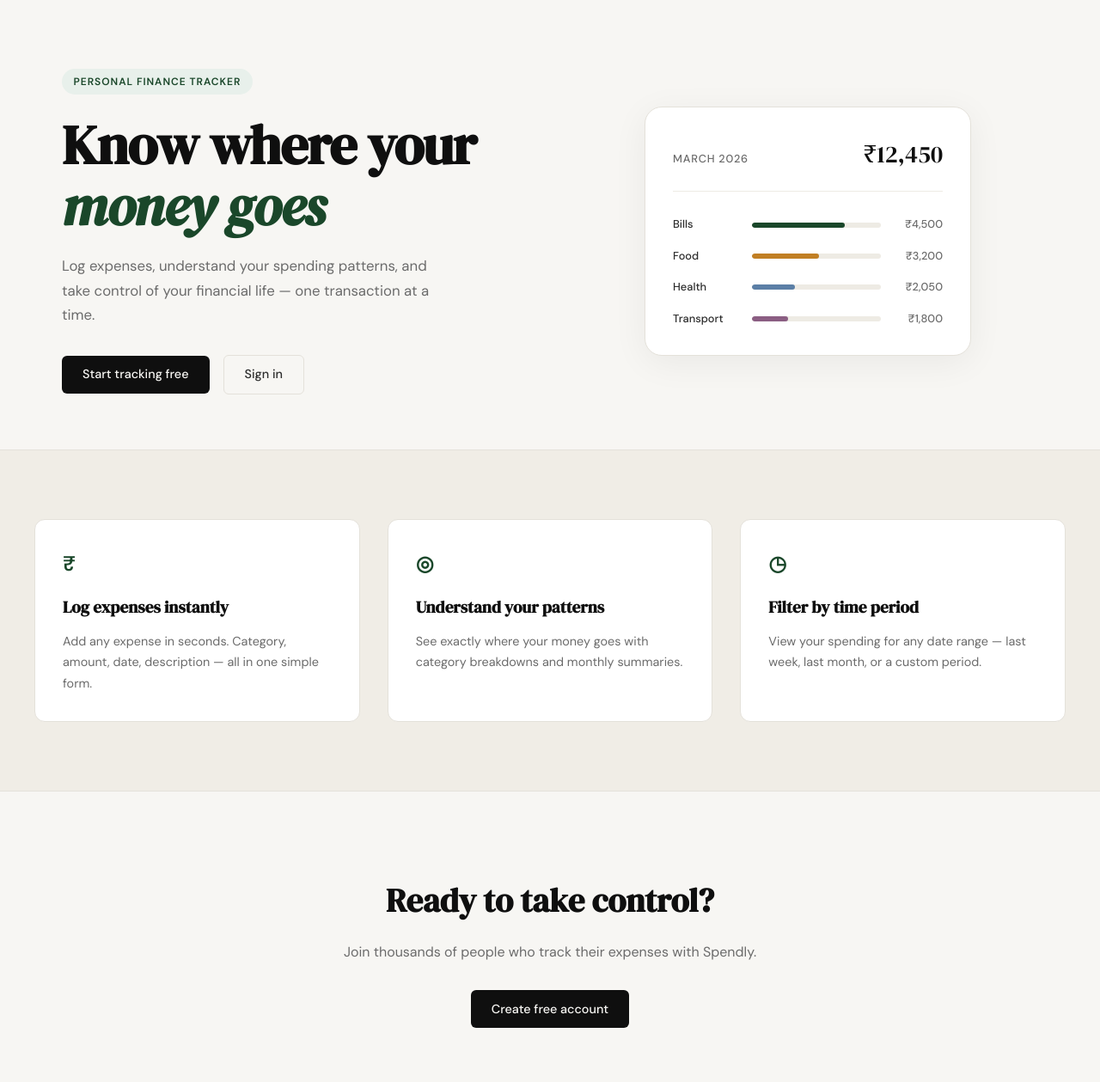
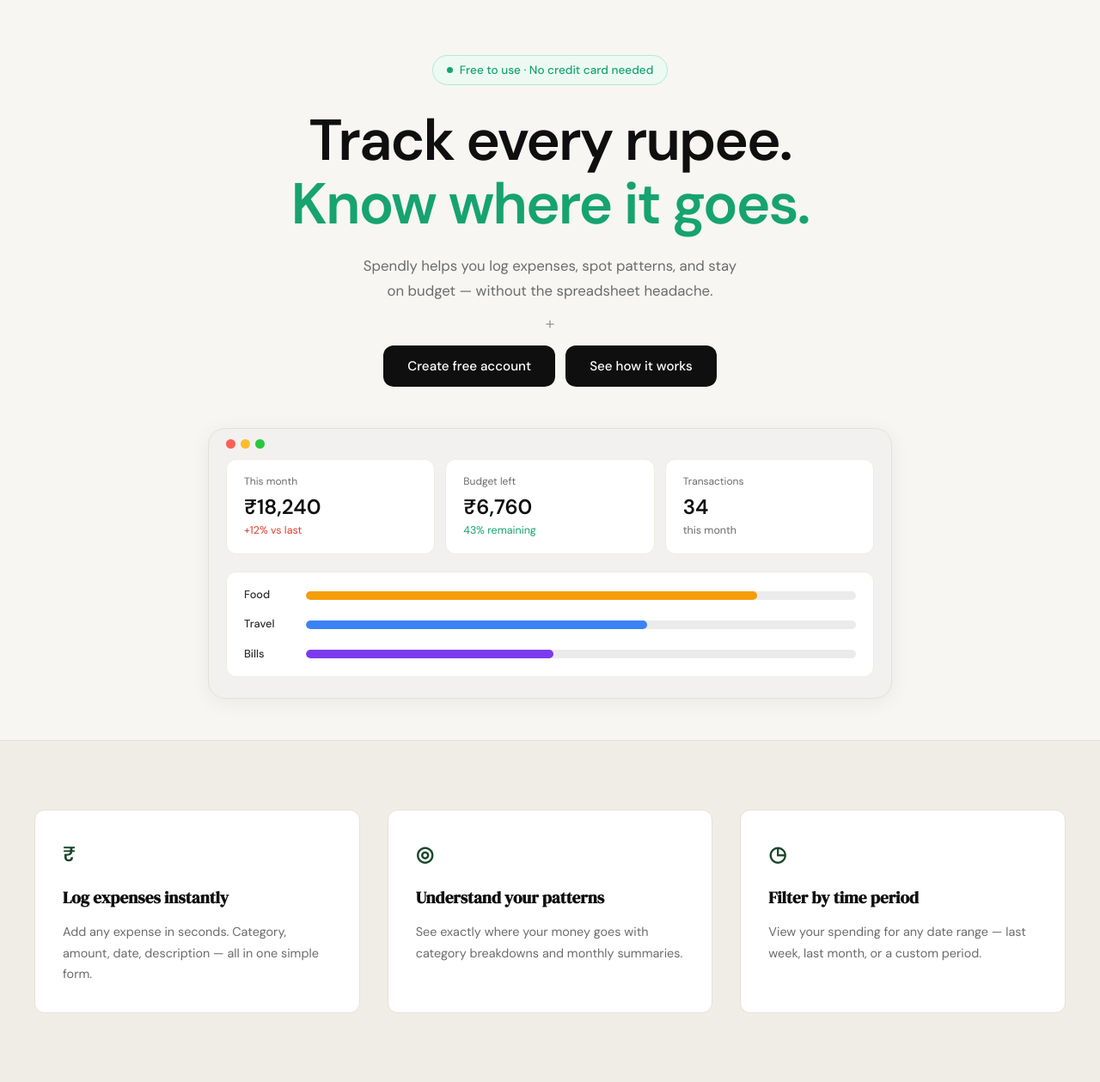
Before and after one commit to SameerSri72/Spendly, a Flask app: page / in a window 1280 px wide. Shown: the part 61-1320 px from the top of the page at 86% size. Run offline with Flask 3, Linux system fonts and the light colour scheme.

Commit message:
redesign hero section to match mockup

```diff
--- a/static/css/style.css
+++ b/static/css/style.css
@@ -296,6 +296,216 @@ a { color: inherit; text-decoration: none; }
 }
 
 /* ------------------------------------------------------------------ */
+/* Hero v2 (new centered layout)                                       */
+/* ------------------------------------------------------------------ */
+
+.hero-new {
+    padding: 4rem 2rem 3rem;
+    display: flex;
+    flex-direction: column;
+    align-items: center;
+    max-width: 860px;
+    margin: 0 auto;
+}
+
+.hero-new-text {
+    text-align: center;
+    max-width: 680px;
+}
+
+.hero-badge-new {
+    display: inline-flex;
+    align-items: center;
+    gap: 0.5rem;
+    background: #edfaf4;
+    color: #16a371;
+    border: 1px solid #b2e8d4;
+    font-size: 0.85rem;
+    font-weight: 500;
+    padding: 0.35rem 1rem;
+    border-radius: 999px;
+    margin-bottom: 1.75rem;
+}
+
+.badge-dot {
+    width: 7px;
+    height: 7px;
+    border-radius: 50%;
+    background: #16a371;
+    flex-shrink: 0;
+}
+
+.hero-title-new {
+    font-family: var(--font-body);
+    font-weight: 800;
+    font-size: clamp(2.6rem, 6vw, 4.2rem);
+    line-height: 1.1;
+    letter-spacing: -0.03em;
+    color: var(--ink);
+    margin-bottom: 1.25rem;
+}
+
+.hero-teal {
+    color: #16a371;
+}
+
+.hero-sub-new {
+    font-size: 1.05rem;
+    color: var(--ink-muted);
+    line-height: 1.75;
+    margin-bottom: 0.75rem;
+}
+
+.hero-plus-new {
+    font-size: 1.25rem;
+    color: var(--ink-faint);
+    margin-bottom: 1rem;
+    line-height: 1;
+}
+
+.hero-btns-new {
+    display: flex;
+    gap: 0.75rem;
+    justify-content: center;
+    flex-wrap: wrap;
+    margin-bottom: 3rem;
+}
+
+.btn-hero-new {
+    display: inline-block;
+    background: var(--ink);
+    color: #fff;
+    padding: 0.75rem 1.75rem;
+    border-radius: var(--radius-md);
+    font-family: var(--font-body);
+    font-size: 0.95rem;
+    font-weight: 500;
+    cursor: pointer;
+    text-decoration: none;
+    transition: background 0.2s;
+}
+
+.btn-hero-new:hover { background: #1a1a1a; }
+
+/* App preview frame */
+
+.app-frame {
+    width: 100%;
+    background: #f2f1ef;
+    border: 1px solid var(--border);
+    border-radius: var(--radius-lg);
+    overflow: hidden;
+    box-shadow: 0 4px 24px rgba(0,0,0,0.06);
+}
+
+.app-frame-chrome {
+    display: flex;
+    align-items: center;
+    gap: 6px;
+    padding: 0.75rem 1.25rem;
+}
+
+.chrome-dot {
+    width: 11px;
+    height: 11px;
+    border-radius: 50%;
+}
+
+.dot-red    { background: #ff5f57; }
+.dot-yellow { background: #febc2e; }
+.dot-green-c { background: #28c840; }
+
+.app-frame-body {
+    padding: 0 1.25rem 1.5rem;
+}
+
+/* Stat tiles */
+
+.stat-row {
+    display: grid;
+    grid-template-columns: repeat(3, 1fr);
+    gap: 0.75rem;
+    margin-bottom: 1.25rem;
+}
+
+.stat-tile {
+    background: #fff;
+    border: 1px solid var(--border-soft);
+    border-radius: var(--radius-md);
+    padding: 1rem 1.25rem;
+}
+
+.stat-tile-label {
+    font-size: 0.75rem;
+    color: var(--ink-muted);
+    margin-bottom: 0.35rem;
+}
+
+.stat-tile-value {
+    font-size: 1.5rem;
+    font-weight: 700;
+    color: var(--ink);
+    line-height: 1.2;
+    margin-bottom: 0.25rem;
+}
+
+.stat-tile-sub {
+    font-size: 0.78rem;
+    color: var(--ink-muted);
+}
+
+.stat-red   { color: #e03e2d; }
+.stat-green { color: #16a371; }
+
+/* Category bars */
+
+.cat-bars {
+    background: #fff;
+    border: 1px solid var(--border-soft);
+    border-radius: var(--radius-md);
+    padding: 1rem 1.25rem;
+    display: flex;
+    flex-direction: column;
+    gap: 0.85rem;
+}
+
+.cat-bar-row {
+    display: grid;
+    grid-template-columns: 60px 1fr;
+    align-items: center;
+    gap: 0.75rem;
+}
+
+.cat-bar-label {
+    font-size: 0.8rem;
+    font-weight: 500;
+    color: var(--ink-soft);
+}
+
+.cat-bar-track {
+    height: 10px;
+    background: #ebebeb;
+    border-radius: 999px;
+    overflow: hidden;
+}
+
+.cat-bar {
+    height: 100%;
+    border-radius: 999px;
+    transition: width 0.6s ease;
+}
+
+.cat-orange { background: #f59e0b; }
+.cat-blue   { background: #3b82f6; }
+.cat-purple { background: #7c3aed; }
+
+@media (max-width: 600px) {
+    .stat-row { grid-template-columns: 1fr; }
+    .hero-title-new { font-size: 2.2rem; }
+    .hero-sub-new br { display: none; }
+}
+
+/* ------------------------------------------------------------------ */
 /* Features section                                                    */
 /* ------------------------------------------------------------------ */
 
--- a/templates/landing.html
+++ b/templates/landing.html
@@ -4,57 +4,60 @@
 
 {% block content %}
 
-<section class="hero">
-    <div class="hero-inner">
-        <div class="hero-badge">Personal Finance Tracker</div>
-        <h1 class="hero-title">
-            Know where your<br>
-            <em>money goes</em>
+<section class="hero-new">
+    <div class="hero-new-text">
+        <div class="hero-badge-new"><span class="badge-dot"></span>Free to use · No credit card needed</div>
+        <h1 class="hero-title-new">
+            Track every rupee.<br>
+            <span class="hero-teal">Know where it goes.</span>
         </h1>
-        <p class="hero-subtitle">
-            Log expenses, understand your spending patterns,
-            and take control of your financial life —
-            one transaction at a time.
+        <p class="hero-sub-new">
+            Spendly helps you log expenses, spot patterns, and stay<br>
+            on budget — without the spreadsheet headache.
         </p>
-        <div class="hero-actions">
-            <a href="{{ url_for('register') }}" class="btn-primary">Start tracking free</a>
-            <a href="{{ url_for('login') }}" class="btn-ghost">Sign in</a>
+        <p class="hero-plus-new">+</p>
+        <div class="hero-btns-new">
+            <a href="{{ url_for('register') }}" class="btn-hero-new">Create free account</a>
+            <a href="#" class="btn-hero-new">See how it works</a>
         </div>
     </div>
-    <div class="hero-visual">
-        <div class="mock-card">
-            <div class="mock-card-header">
-                <span class="mock-label">March 2026</span>
-                <span class="mock-total">₹12,450</span>
+
+    <div class="app-frame">
+        <div class="app-frame-chrome">
+            <span class="chrome-dot dot-red"></span>
+            <span class="chrome-dot dot-yellow"></span>
+            <span class="chrome-dot dot-green-c"></span>
+        </div>
+        <div class="app-frame-body">
+            <div class="stat-row">
+                <div class="stat-tile">
+                    <div class="stat-tile-label">This month</div>
+                    <div class="stat-tile-value">₹18,240</div>
+                    <div class="stat-tile-sub stat-red">+12% vs last</div>
+                </div>
+                <div class="stat-tile">
+                    <div class="stat-tile-label">Budget left</div>
+                    <div class="stat-tile-value">₹6,760</div>
+                    <div class="stat-tile-sub stat-green">43% remaining</div>
+                </div>
+                <div class="stat-tile">
+                    <div class="stat-tile-label">Transactions</div>
+                    <div class="stat-tile-value">34</div>
+                    <div class="stat-tile-sub">this month</div>
+                </div>
             </div>
-            <div class="mock-bars">
-                <div class="mock-bar-row">
-                    <span class="mock-cat">Bills</span>
-                    <div class="mock-bar-track">
-                        <div class="mock-bar" style="width: 72%"></div>
-                    </div>
-                    <span class="mock-amt">₹4,500</span>
+            <div class="cat-bars">
+                <div class="cat-bar-row">
+                    <span class="cat-bar-label">Food</span>
+                    <div class="cat-bar-track"><div class="cat-bar cat-orange" style="width:82%"></div></div>
                 </div>
-                <div class="mock-bar-row">
-                    <span class="mock-cat">Food</span>
-                    <div class="mock-bar-track">
-                        <div class="mock-bar mock-bar-2" style="width: 52%"></div>
-                    </div>
-                    <span class="mock-amt">₹3,200</span>
+                <div class="cat-bar-row">
+                    <span class="cat-bar-label">Travel</span>
+                    <div class="cat-bar-track"><div class="cat-bar cat-blue" style="width:62%"></div></div>
                 </div>
-                <div class="mock-bar-row">
-                    <span class="mock-cat">Health</span>
-                    <div class="mock-bar-track">
-                        <div class="mock-bar mock-bar-3" style="width: 33%"></div>
-                    </div>
-                    <span class="mock-amt">₹2,050</span>
-                </div>
-                <div class="mock-bar-row">
-                    <span class="mock-cat">Transport</span>
-                    <div class="mock-bar-track">
-                        <div class="mock-bar mock-bar-4" style="width: 28%"></div>
-                    </div>
-                    <span class="mock-amt">₹1,800</span>
+                <div class="cat-bar-row">
+                    <span class="cat-bar-label">Bills</span>
+                    <div class="cat-bar-track"><div class="cat-bar cat-purple" style="width:45%"></div></div>
                 </div>
             </div>
         </div>
```
